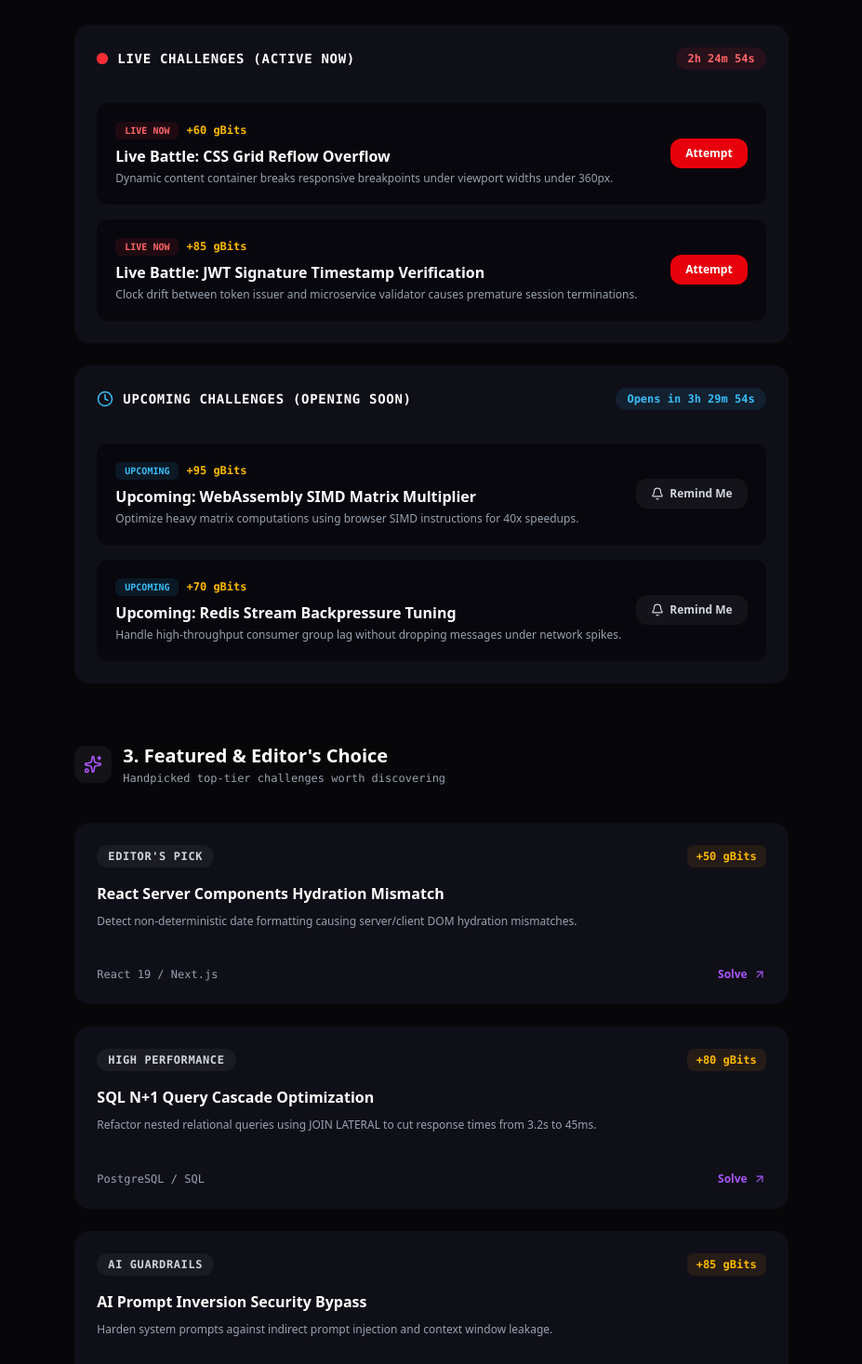
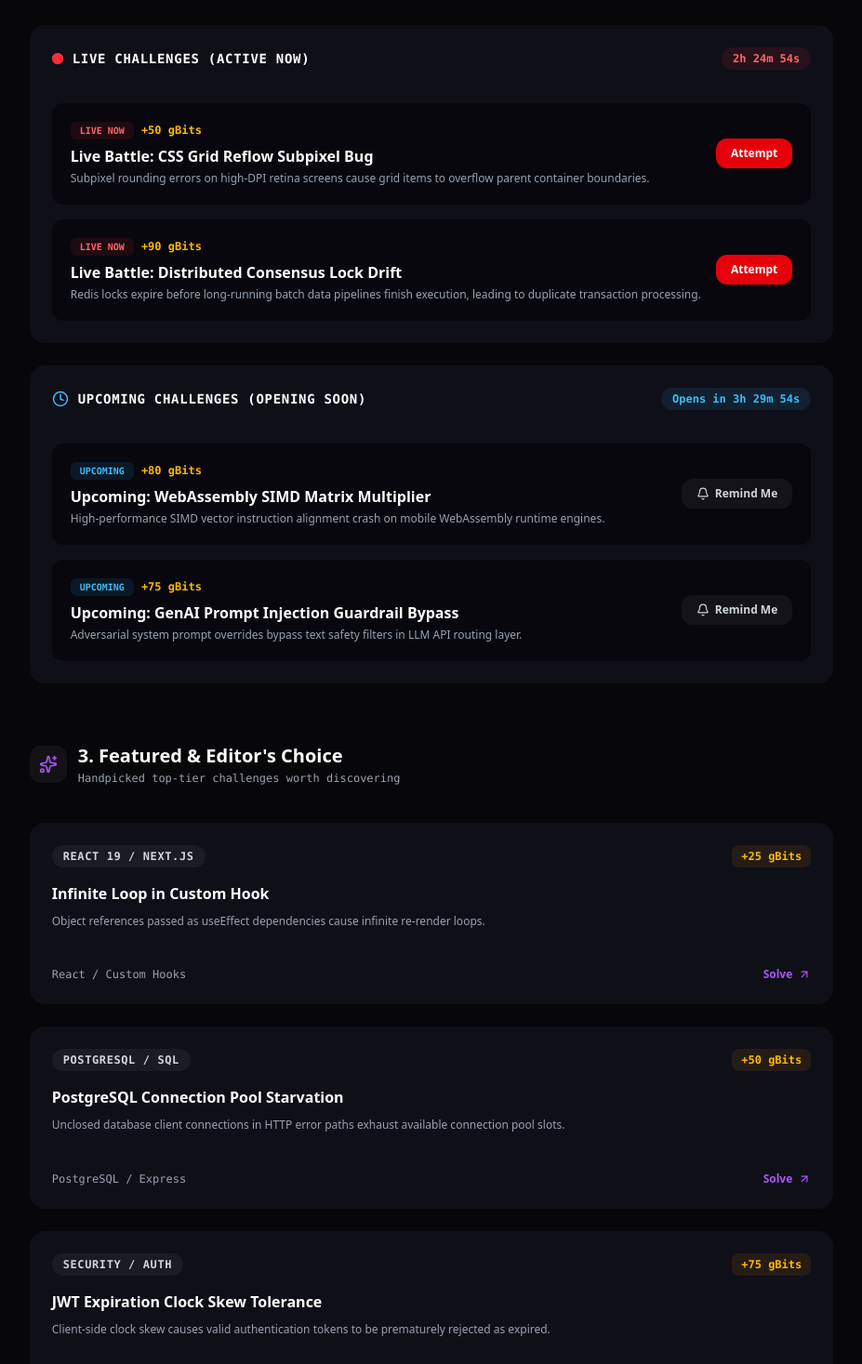
Before and after one commit to The-Glitch-Room/Glitch_Room, a React (Vite) app: page /explore in a window 1280 px wide. Shown: the part 1330-2797 px from the top of the page at 93% size, without its empty margins (176-1103 px from the left). Built offline with nearby package versions, Linux system fonts and the light colour scheme; no server answers; the database is empty.

Commit message:
feat: make Explore Hub fully dynamic with Supabase challenges queries, update Admin Dashboard with full CRUD controls for all Explore categories, and re-balance difficulty gBit rewards

```diff
--- a/src/components/AdminDashboard.jsx
+++ b/src/components/AdminDashboard.jsx
@@ -27,6 +27,13 @@ const CHALLENGE_TYPES = [
   { value: "bug", label: "Debug Mode", color: "#FF6B00" },
   { value: "ai", label: "AI Powered", color: "#FF00C8" },
   { value: "spark", label: "Creative Sparks", color: "#A855F7" },
+  { value: "explore_daily", label: "Explore: Daily Glitch", color: "#FF00C8" },
+  { value: "explore_weekly", label: "Explore: Weekly Challenge", color: "#00F0FF" },
+  { value: "explore_flash", label: "Explore: Flash Event", color: "#F59E0B" },
+  { value: "explore_live", label: "Explore: Live Battle", color: "#EF4444" },
+  { value: "explore_upcoming", label: "Explore: Upcoming Battle", color: "#38BDF8" },
+  { value: "explore_featured", label: "Explore: Featured Pick", color: "#A855F7" },
+  { value: "explore_archived", label: "Explore: Archived Vault", color: "#10B981" },
 ];
 
 const JSON_SOURCES = {
@@ -36,7 +43,7 @@ const JSON_SOURCES = {
   spark: sparkJson,
 };
 
-const DIFFICULTIES = ["Easy", "Medium", "Hard"];
+const DIFFICULTIES = ["Easy", "Medium", "Hard", "Expert"];
 
 const inputClass =
   "w-full px-3.5 py-2.5 rounded-xl bg-[#0a0a12] border border-white/8 text-white placeholder-gray-600 text-sm focus:outline-none focus:border-cyan-500/40 transition";
@@ -48,7 +55,8 @@ const emptyChallengeForm = {
   title: "",
   description: "",
   category: "",
-  difficulty: "Easy",
+  difficulty: "Medium",
+  points: 50,
   code: "",
   hint: "",
   solution: "",
@@ -125,7 +133,8 @@ const ChallengesTab = () => {
       title: item.title || "",
       description: item.description || "",
       category: item.category || "",
-      difficulty: item.difficulty || "Easy",
+      difficulty: item.difficulty || "Medium",
+      points: item.points || (item.difficulty === "Easy" ? 25 : item.difficulty === "Hard" ? 75 : item.difficulty === "Expert" ? 90 : 50),
       code: item.code || "",
       hint: item.hint || "",
       solution: item.solution || "",
@@ -152,10 +161,11 @@ const ChallengesTab = () => {
       description: form.description.trim(),
       category: form.category.trim(),
       difficulty: form.difficulty,
-      code: form.code.trim() || null,
-      hint: form.hint.trim() || null,
-      solution: form.solution.trim() || null,
-      prompt: form.prompt.trim() || null,
+      points: Math.min(Math.max(parseInt(form.points || 50, 10), 10), 100),
+      code: form.code ? form.code.trim() : null,
+      hint: form.hint ? form.hint.trim() : null,
+      solution: form.solution ? form.solution.trim() : null,
+      prompt: form.prompt ? form.prompt.trim() : null,
     };
 
     if (editingId === "new") {
@@ -330,7 +340,13 @@ const ChallengesTab = () => {
                     <button
                       key={d}
                       type="button"
-                      onClick={() => setForm({ ...form, difficulty: d })}
+                      onClick={() =>
+                        setForm({
+                          ...form,
+                          difficulty: d,
+                          points: d === "Easy" ? 25 : d === "Hard" ? 75 : d === "Expert" ? 90 : 50,
+                        })
+                      }
                       className="flex-1 py-2.5 rounded-xl text-xs font-bold border transition cursor-pointer"
                       style={
                         form.difficulty === d
@@ -350,6 +366,24 @@ const ChallengesTab = () => {
                     </button>
                   ))}
                 </div>
+              </div>
+
+              <div className="mb-4">
+                <label className={labelClass}>gBits Reward (10 to 100 gBits)</label>
+                <input
+                  type="number"
+                  min="10"
+                  max="100"
+                  value={form.points || 50}
+                  onChange={(e) =>
+                    setForm({
+                      ...form,
+                      points: Math.min(100, Math.max(10, parseInt(e.target.value || "0", 10))),
+                    })
+                  }
+                  className={inputClass}
+                  placeholder="Points reward (Easy: 25, Medium: 50, Hard: 75, Expert: 90)"
+                />
               </div>
 
               {type !== "spark" && (
--- a/src/components/Explore.jsx
+++ b/src/components/Explore.jsx
@@ -249,6 +249,12 @@ const Explore = () => {
   const [loading, setLoading] = useState(true);
   const [toastMessage, setToastMessage] = useState("");
 
+  const [dailyWeeklyItems, setDailyWeeklyItems] = useState(DAILY_WEEKLY_CHALLENGES);
+  const [liveItems, setLiveItems] = useState(LIVE_CHALLENGES);
+  const [upcomingItems, setUpcomingItems] = useState(UPCOMING_CHALLENGES);
+  const [featuredItems, setFeaturedItems] = useState(FEATURED_CHALLENGES);
+  const [archivedItems, setArchivedItems] = useState(ARCHIVED_VAULT_CHALLENGES);
+
   const [liveSeconds, setLiveSeconds] = useState(145 * 60);
   const [upcomingSeconds, setUpcomingSeconds] = useState(210 * 60);
 
@@ -298,6 +304,102 @@ const Explore = () => {
           try {
             setReminders(new Set(JSON.parse(savedReminders)));
           } catch (e) {}
+        }
+      }
+
+      // Dynamic fetching from database challenges table
+      const { data: dbItems } = await supabase
+        .from("challenges")
+        .select("*")
+        .like("type", "explore_%");
+
+      if (dbItems && dbItems.length > 0) {
+        const daily = dbItems.filter((i) => i.type === "explore_daily" || i.type === "explore_weekly" || i.type === "explore_flash");
+        const live = dbItems.filter((i) => i.type === "explore_live");
+        const upcoming = dbItems.filter((i) => i.type === "explore_upcoming");
+        const featured = dbItems.filter((i) => i.type === "explore_featured");
+        const archived = dbItems.filter((i) => i.type === "explore_archived");
+
+        if (daily.length > 0) {
+          setDailyWeeklyItems(daily.map(d => ({
+            id: `db-${d.id}`,
+            title: d.title,
+            category: d.category || (d.type === "explore_daily" ? "Daily Challenge" : d.type === "explore_weekly" ? "Weekly Challenge" : "Flash Glitch"),
+            difficulty: d.difficulty || "Medium",
+            points: d.points || (d.difficulty === "Easy" ? 25 : d.difficulty === "Hard" ? 75 : d.difficulty === "Expert" ? 90 : 50),
+            language: d.category || "JavaScript",
+            description: d.description,
+            refreshText: d.type === "explore_daily" ? "Refreshes at Midnight UTC" : d.type === "explore_weekly" ? "Refreshes Every Monday" : "Ends in 18 Hours",
+            badgeColor: d.type === "explore_daily" ? "#FF00C8" : d.type === "explore_weekly" ? "#00F0FF" : "#F59E0B",
+            codeSnippet: d.code,
+            solution: d.solution,
+          })));
+        }
+
+        if (live.length > 0) {
+          setLiveItems(live.map(l => ({
+            id: `db-live-${l.id}`,
+            title: l.title,
+            category: "Live Challenge",
+            difficulty: l.difficulty || "Medium",
+            points: l.points || (l.difficulty === "Easy" ? 25 : l.difficulty === "Hard" ? 75 : l.difficulty === "Expert" ? 90 : 50),
+            language: l.category || "Code Battle",
+            description: l.description,
+            endsInMinutes: 120,
+            participants: 85,
+            status: "live",
+            badgeColor: "#EF4444",
+            codeSnippet: l.code,
+            solution: l.solution,
+          })));
+        }
+
+        if (upcoming.length > 0) {
+          setUpcomingItems(upcoming.map(u => ({
+            id: `db-up-${u.id}`,
+            title: u.title,
+            category: "Upcoming Challenge",
+            difficulty: u.difficulty || "Hard",
+            points: u.points || (u.difficulty === "Easy" ? 25 : u.difficulty === "Hard" ? 75 : u.difficulty === "Expert" ? 90 : 50),
+            language: u.category || "General",
+            description: u.description,
+            startsInMinutes: 240,
+            participants: 150,
+            status: "upcoming",
+            badgeColor: "#38BDF8",
+            codeSnippet: u.code,
+            solution: u.solution,
+          })));
+        }
+
+        if (featured.length > 0) {
+          setFeaturedItems(featured.map(f => ({
+            id: `db-feat-${f.id}`,
+            title: f.title,
+            category: "Featured Pick",
+            difficulty: f.difficulty || "Easy",
+            badge: f.category || "Featured",
+            points: f.points || (f.difficulty === "Easy" ? 25 : f.difficulty === "Hard" ? 75 : f.difficulty === "Expert" ? 90 : 50),
+            language: f.category || "Fullstack",
+            description: f.description,
+            badgeColor: "#A855F7",
+            codeSnippet: f.code,
+            solution: f.solution,
+          })));
+        }
+
+        if (archived.length > 0) {
+          setArchivedItems(archived.map(a => ({
+            id: `db-arc-${a.id}`,
+            title: a.title,
+            category: "Archived Vault",
+            difficulty: a.difficulty || "Medium",
+            points: a.points || 50,
+            date: "Aug 2026",
+            winner: "glitch_master",
+            completedBy: 110,
+            rewardClaimed: a.points || 50,
+          })));
         }
       }
 
@@ -433,7 +535,7 @@ const Explore = () => {
             </div>
 
             <div className="grid grid-cols-1 md:grid-cols-3 gap-6">
-              {DAILY_WEEKLY_CHALLENGES.map((item) => {
+              {dailyWeeklyItems.map((item) => {
                 const isCompleted = completedIds.has(item.id);
                 return (
                   <motion.div
@@ -532,7 +634,7 @@ const Explore = () => {
                 </div>
 
                 <div className="space-y-4">
-                  {LIVE_CHALLENGES.map((ch) => {
+                  {liveItems.map((ch) => {
                     const isDone = completedIds.has(ch.id);
                     return (
                       <div
@@ -590,7 +692,7 @@ const Explore = () => {
                 </div>
 
                 <div className="space-y-4">
-                  {UPCOMING_CHALLENGES.map((ch) => {
+                  {upcomingItems.map((ch) => {
                     const isSet = reminders.has(ch.id);
                     return (
                       <div
@@ -668,7 +770,7 @@ const Explore = () => {
             </div>
 
             <div className="grid grid-cols-1 md:grid-cols-3 gap-6">
-              {FEATURED_CHALLENGES.map((item) => (
+              {featuredItems.map((item) => (
                 <motion.div
                   key={item.id}
                   whileHover={{ y: -5 }}
@@ -810,7 +912,7 @@ const Explore = () => {
             </div>
 
             <div className="grid grid-cols-1 md:grid-cols-3 gap-6">
-              {ARCHIVED_VAULT_CHALLENGES.map((item) => (
+              {archivedItems.map((item) => (
                 <div
                   key={item.id}
                   className="bg-[#0f0f18] border border-white/10 rounded-2xl p-6 flex flex-col justify-between opacity-85 hover:opacity-100 transition shadow-xl"
@@ -821,19 +923,19 @@ const Explore = () => {
                         {item.date}
                       </span>
                       <span className="text-xs font-mono text-emerald-400 font-bold bg-emerald-500/10 border border-emerald-500/20 px-2.5 py-1 rounded-lg">
-                        +{Math.min(item.rewardClaimed, 100)} gBits
+                        +{Math.min(item.rewardClaimed || item.points || 50, 100)} gBits
                       </span>
                     </div>
                     <h4 className="font-bold text-white text-base mb-2">
                       {item.title}
                     </h4>
                     <p className="text-xs text-gray-400">
-                      Completed by {item.completedBy} developers
+                      Completed by {item.completedBy || 100} developers
                     </p>
                   </div>
 
                   <div className="pt-4 border-t border-white/5 mt-4 flex items-center justify-between text-xs font-mono text-gray-400">
-                    <span>Top Solver: <strong className="text-white">@{item.winner}</strong></span>
+                    <span>Top Solver: <strong className="text-white">@{item.winner || "glitch_master"}</strong></span>
                     <span className="text-gray-400 bg-white/5 px-2 py-0.5 rounded border border-white/5">Archived ✓</span>
                   </div>
                 </div>
--- a/src/data/exploreChallengesData.js
+++ b/src/data/exploreChallengesData.js
@@ -1,9 +1,13 @@
 // src/data/exploreChallengesData.js
 
 /**
- * Explore Page Dynamic Challenge Engine Data
+ * Explore Page Dynamic Challenge Engine Data & Fallback Defaults
  * Rules:
- * 1. All gBit rewards MUST be <= 100 gBits.
+ * 1. Rewards strictly balanced by difficulty:
+ *    - Easy: 25 gBits
+ *    - Medium: 50 gBits
+ *    - Hard: 75 gBits
+ *    - Expert: 90 gBits (Capped <= 100)
  * 2. Uses single unified uptime/streak system (glitch_activity & profiles.streak).
  */
 
@@ -12,25 +16,25 @@ export const DAILY_WEEKLY_CHALLENGES = [
     id: "daily-glitch-today",
     title: "Daily Glitch: Unhandled Promise Inversion",
     category: "Daily Challenge",
-    type: "daily",
+    type: "explore_daily",
     difficulty: "Medium",
-    points: 40, // Capped <= 100
+    points: 50,
     language: "JavaScript / Node",
     description:
-      "A rogue async handler is swallowing API error payloads and causing silent background retries.",
+      "A rogue async handler is swallowing API error payloads and causing silent background retries on failing endpoints.",
     refreshText: "Refreshes at Midnight UTC",
-    rewardText: "+40 gBits + 1 Day Uptime Boost",
+    rewardText: "+50 gBits + 1 Day Uptime Boost",
     badgeColor: "#FF00C8",
     codeSnippet: `async function fetchUserData(id) {\n  try {\n    const res = await api.get('/users/' + id);\n    return res.data;\n  } catch (err) {\n    // Bug: Swallow error & return empty draft\n    return { id, status: 'UNKNOWN' };\n  }\n}`,
-    correctAnswer: "Throw exception or log error explicitly instead of swallowing fallback.",
+    solution: "Throw exception or log error explicitly instead of swallowing fallback.",
   },
   {
     id: "weekly-glitch-this-week",
     title: "Weekly Challenge: Memory Leak in Event Bus",
     category: "Weekly Challenge",
-    type: "weekly",
+    type: "explore_weekly",
     difficulty: "Hard",
-    points: 75, // Capped <= 100
+    points: 75,
     language: "TypeScript",
     description:
       "Global pub/sub listener registration without cleanup is bloating Heap memory during rapid component re-renders.",
@@ -38,54 +42,60 @@ export const DAILY_WEEKLY_CHALLENGES = [
     rewardText: "+75 gBits + Uptime Multiplier",
     badgeColor: "#00F0FF",
     codeSnippet: `useEffect(() => {\n  const sub = eventBus.subscribe('USER_UPDATED', handleUpdate);\n  // Bug: Missing cleanup return function!\n}, []);`,
-    correctAnswer: "Return () => sub.unsubscribe() inside useEffect cleanup handler.",
+    solution: "Return () => sub.unsubscribe() inside useEffect cleanup handler.",
   },
   {
     id: "flash-glitch-48h",
     title: "Flash Glitch: Quantum Race Condition",
     category: "Limited-Time Flash",
-    type: "flash",
-    difficulty: "Hard",
-    points: 90, // Capped <= 100
+    type: "explore_flash",
+    difficulty: "Expert",
+    points: 90,
     language: "React / State",
     description:
-      "Stale state closure inside asynchronous loop causes duplicate database transaction writes.",
+      "Stale state closure inside asynchronous loop causes duplicate database transaction writes under heavy network concurrency.",
     refreshText: "Ends in 18 Hours",
     rewardText: "+90 gBits + Rare Flash Badge",
     badgeColor: "#F59E0B",
     codeSnippet: `const [count, setCount] = useState(0);\nconst incrementAsync = () => {\n  setTimeout(() => setCount(count + 1), 1000);\n};`,
-    correctAnswer: "Use functional state update setCount(prev => prev + 1).",
+    solution: "Use functional state update setCount(prev => prev + 1).",
   },
 ];
 
 export const LIVE_CHALLENGES = [
   {
     id: "live-ch-1",
-    title: "Live Battle: CSS Grid Reflow Overflow",
+    title: "Live Battle: CSS Grid Reflow Subpixel Bug",
     category: "Live Challenge",
+    type: "explore_live",
     difficulty: "Medium",
-    points: 60, // Capped <= 100
+    points: 50,
     language: "CSS / Layout",
     description:
-      "Dynamic content container breaks responsive breakpoints under viewport widths under 360px.",
-    endsInMinutes: 145, // Ticking countdown
+      "Subpixel rounding errors on high-DPI retina screens cause grid items to overflow parent container boundaries.",
+    endsInMinutes: 145,
     participants: 128,
     status: "live",
     badgeColor: "#EF4444",
+    codeSnippet: `grid-template-columns: repeat(auto-fit, minmax(300px, 1fr));`,
+    solution: "Use minmax(0, 1fr) to allow flex/grid items to shrink below minimum content size.",
   },
   {
     id: "live-ch-2",
-    title: "Live Battle: JWT Signature Timestamp Verification",
+    title: "Live Battle: Distributed Consensus Lock Drift",
     category: "Live Challenge",
-    difficulty: "Hard",
-    points: 85, // Capped <= 100
-    language: "Security / Auth",
+    type: "explore_live",
+    difficulty: "Expert",
+    points: 90,
+    language: "Redis / Node",
     description:
-      "Clock drift between token issuer and microservice validator causes premature session terminations.",
-    endsInMinutes: 82, // Ticking countdown
+      "Redis locks expire before long-running batch data pipelines finish execution, leading to duplicate transaction processing.",
+    endsInMinutes: 82,
     participants: 94,
     status: "live",
     badgeColor: "#EF4444",
+    codeSnippet: `const lock = await redis.set("job_lock", "1", "PX", 5000, "NX");`,
+    solution: "Implement Redlock heartbeat renewal daemon or extend TTL dynamically during processing.",
   },
 ];
 
@@ -94,99 +104,124 @@ export const UPCOMING_CHALLENGES = [
     id: "upcoming-ch-1",
     title: "Upcoming: WebAssembly SIMD Matrix Multiplier",
     category: "Upcoming Challenge",
+    type: "explore_upcoming",
     difficulty: "Hard",
-    points: 95, // Capped <= 100
+    points: 80,
     language: "C++ / Rust / WASM",
     description:
-      "Optimize heavy matrix computations using browser SIMD instructions for 40x speedups.",
-    startsInMinutes: 210, // Opens in ~3.5 hours
+      "High-performance SIMD vector instruction alignment crash on mobile WebAssembly runtime engines.",
+    startsInMinutes: 210,
+    participants: 210,
+    status: "upcoming",
     badgeColor: "#38BDF8",
+    codeSnippet: `v128_t a = wasm_v128_load(ptr); // Unaligned memory access fault`,
+    solution: "Align memory buffers to 16-byte boundaries using alignas(16) before WASM SIMD loads.",
   },
   {
     id: "upcoming-ch-2",
-    title: "Upcoming: Redis Stream Backpressure Tuning",
+    title: "Upcoming: GenAI Prompt Injection Guardrail Bypass",
     category: "Upcoming Challenge",
-    difficulty: "Medium",
-    points: 70, // Capped <= 100
-    language: "Backend / Redis",
+    type: "explore_upcoming",
+    difficulty: "Hard",
+    points: 75,
+    language: "GenAI / TypeScript",
     description:
-      "Handle high-throughput consumer group lag without dropping messages under network spikes.",
-    startsInMinutes: 480, // Opens in 8 hours
+      "Adversarial system prompt overrides bypass text safety filters in LLM API routing layer.",
+    startsInMinutes: 420,
+    participants: 175,
+    status: "upcoming",
     badgeColor: "#38BDF8",
+    codeSnippet: `const fullPrompt = \`System: Follow guidelines.\\nUser: \${req.body.prompt}\`;`,
+    solution: "Use structured message objects array format with separate system role and user role properties.",
   },
 ];
 
 export const FEATURED_CHALLENGES = [
   {
     id: "feat-1",
-    title: "React Server Components Hydration Mismatch",
-    category: "Featured",
-    difficulty: "Medium",
-    points: 50, // Capped <= 100
-    language: "React 19 / Next.js",
+    title: "Infinite Loop in Custom Hook",
+    category: "Featured Pick",
+    type: "explore_featured",
+    difficulty: "Easy",
+    badge: "React 19 / Next.js",
+    points: 25,
+    language: "React / Custom Hooks",
     description:
-      "Detect non-deterministic date formatting causing server/client DOM hydration mismatches.",
-    badge: "Editor's Pick",
+      "Object references passed as useEffect dependencies cause infinite re-render loops.",
     badgeColor: "#A855F7",
-    path: "/glitch/g-01",
+    path: "/glitches",
+    codeSnippet: `useEffect(() => {\n  fetchData(options);\n}, [options]);`,
+    solution: "Memoize options with useMemo or list primitive properties (options.id) in dependency array.",
   },
   {
     id: "feat-2",
-    title: "SQL N+1 Query Cascade Optimization",
-    category: "Featured",
-    difficulty: "Hard",
-    points: 80, // Capped <= 100
-    language: "PostgreSQL / SQL",
+    title: "PostgreSQL Connection Pool Starvation",
+    category: "Featured Pick",
+    type: "explore_featured",
+    difficulty: "Medium",
+    badge: "PostgreSQL / SQL",
+    points: 50,
+    language: "PostgreSQL / Express",
     description:
-      "Refactor nested relational queries using JOIN LATERAL to cut response times from 3.2s to 45ms.",
-    badge: "High Performance",
-    badgeColor: "#10B981",
+      "Unclosed database client connections in HTTP error paths exhaust available connection pool slots.",
+    badgeColor: "#00F0FF",
     path: "/bug-challenges",
+    codeSnippet: `const client = await pool.connect();\nconst data = await client.query(sql);\nreturn res.json(data);`,
+    solution: "Wrap query execution in try...finally block ensuring client.release() is always called.",
   },
   {
     id: "feat-3",
-    title: "AI Prompt Inversion Security Bypass",
-    category: "Featured",
+    title: "JWT Expiration Clock Skew Tolerance",
+    category: "Featured Pick",
+    type: "explore_featured",
     difficulty: "Hard",
-    points: 85, // Capped <= 100
-    language: "AI / GenAI Guardrails",
+    badge: "Security / Auth",
+    points: 75,
+    language: "Auth / Node.js",
     description:
-      "Harden system prompts against indirect prompt injection and context window leakage.",
-    badge: "AI Guardrails",
+      "Client-side clock skew causes valid authentication tokens to be prematurely rejected as expired.",
     badgeColor: "#FF00C8",
     path: "/ai-challenges",
+    codeSnippet: `if (decoded.exp < Date.now() / 1000) throw new Error("Expired");`,
+    solution: "Include a 30-60 second clock skew tolerance window when evaluating token expiration timestamps.",
   },
 ];
 
 export const ARCHIVED_VAULT_CHALLENGES = [
   {
     id: "vault-1",
-    title: "Past Battle: WebSocket Heartbeat Deadlock",
+    title: "GraphQL N+1 Query Cascade",
     category: "Archived Vault",
-    completedBy: 412,
+    type: "explore_archived",
+    difficulty: "Hard",
+    points: 75,
+    date: "Aug 2026",
+    winner: "byte_ninja",
+    completedBy: 142,
     rewardClaimed: 75,
-    date: "August 10, 2026",
-    winner: "byte_ninja",
-    badgeColor: "#64748B",
   },
   {
     id: "vault-2",
-    title: "Past Battle: Docker Multi-Stage Layer Cache Invalidation",
+    title: "Hydration Mismatch in SSR",
     category: "Archived Vault",
-    completedBy: 368,
-    rewardClaimed: 60,
-    date: "August 04, 2026",
+    type: "explore_archived",
+    difficulty: "Medium",
+    points: 50,
+    date: "Jul 2026",
     winner: "cyber_ghost",
-    badgeColor: "#64748B",
+    completedBy: 98,
+    rewardClaimed: 50,
   },
   {
     id: "vault-3",
-    title: "Past Battle: CSS Backdrop Blur GPU Compositing Glitch",
+    title: "Docker Image Layer Bloat",
     category: "Archived Vault",
-    completedBy: 520,
-    rewardClaimed: 50,
-    date: "July 28, 2026",
-    winner: "glitch_wizard",
-    badgeColor: "#64748B",
+    type: "explore_archived",
+    difficulty: "Easy",
+    points: 25,
+    date: "Jun 2026",
+    winner: "algo_queen",
+    completedBy: 215,
+    rewardClaimed: 25,
   },
 ];
```
